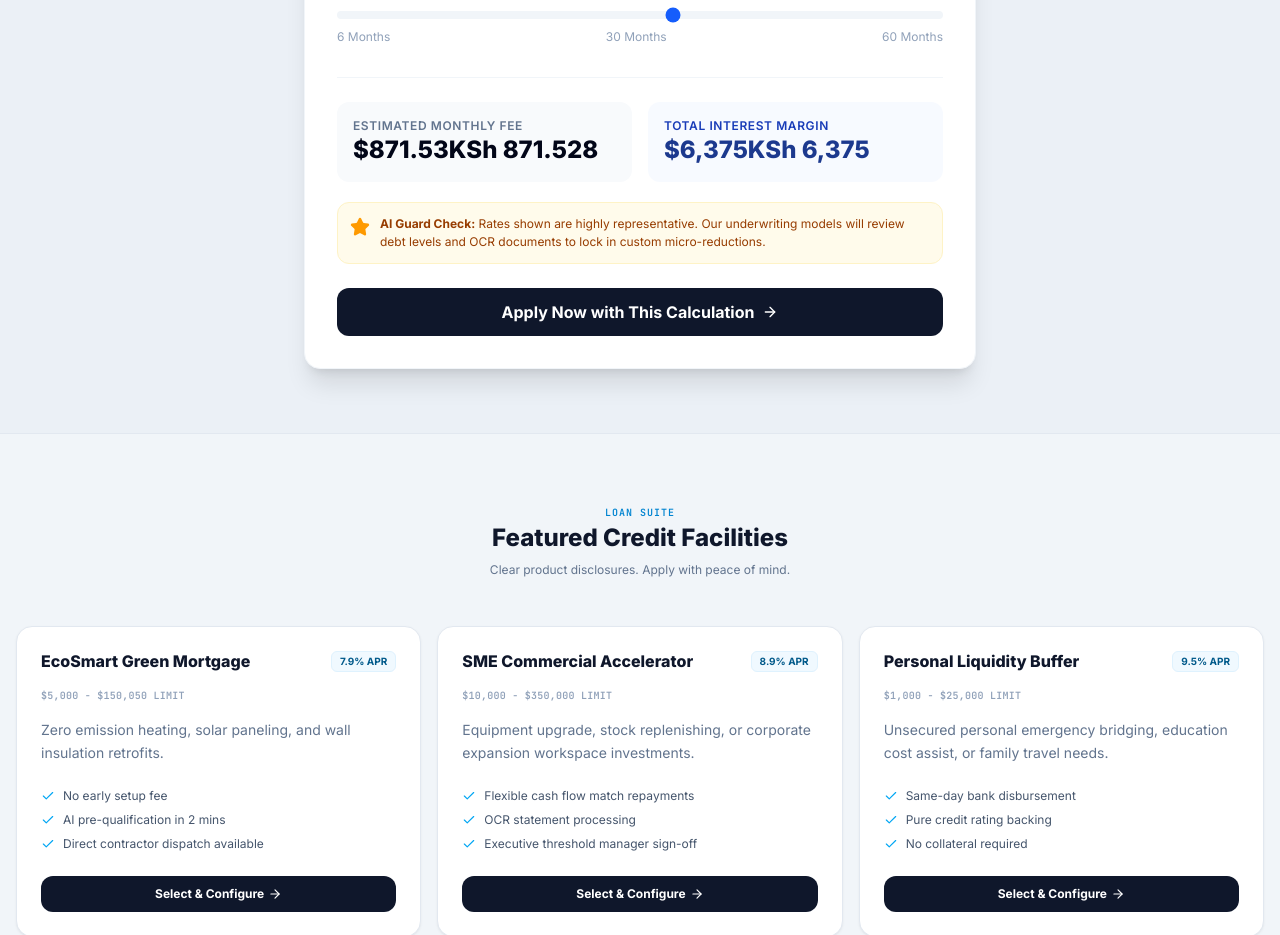
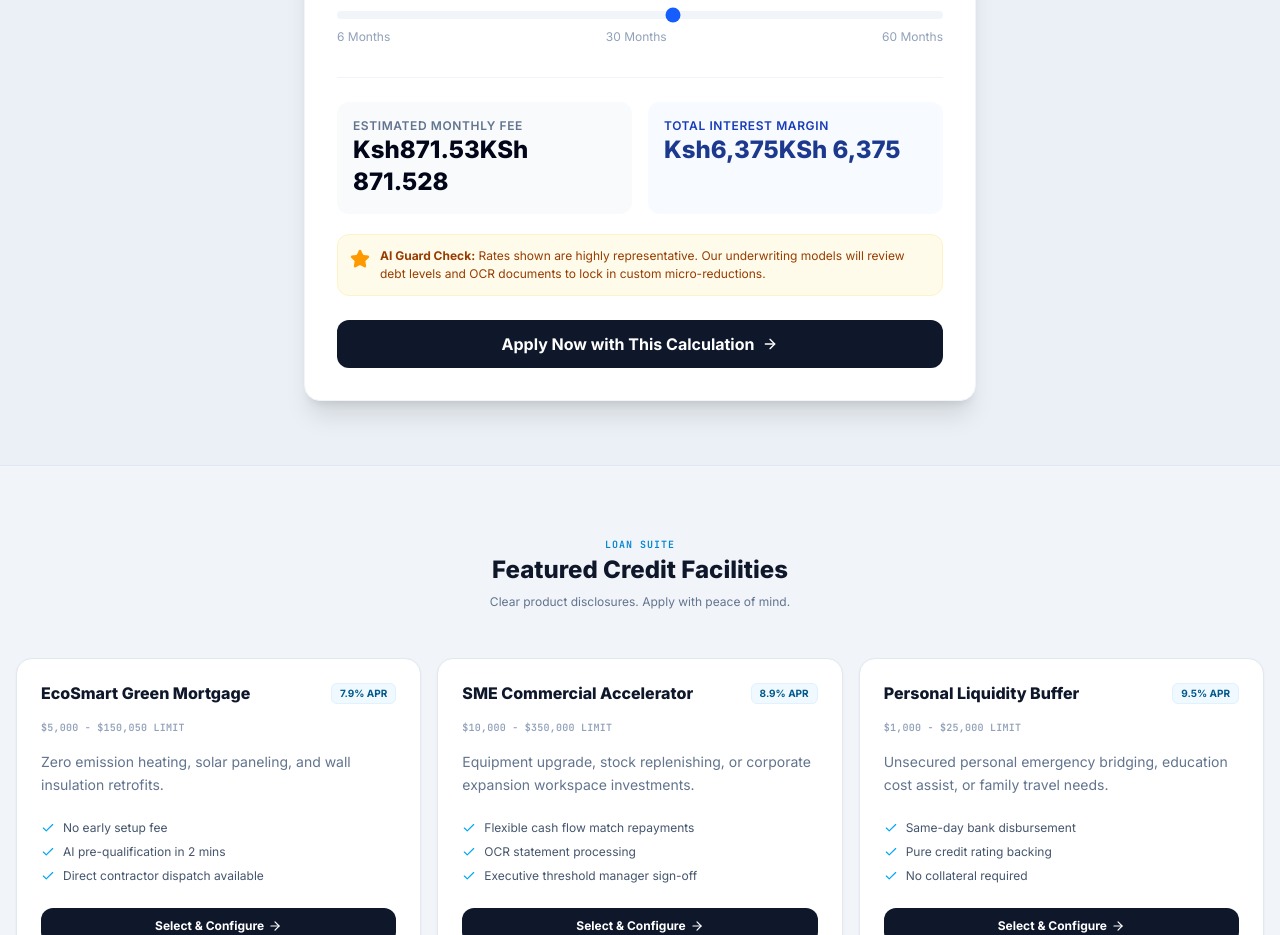
Before and after one commit to muchezn-sudo/Digital-Loan-Application-, a React (Vite) app: page / in a window 1280 px wide. Shown: the part 1640-2575 px from the top of the page. Built offline with nearby package versions, Linux system fonts and the light colour scheme.

Commit message:
Fix MultiStepLoanForm React typing and add lightweight React shim types

```diff
--- a/src/components/LoanCalculator.tsx
+++ b/src/components/LoanCalculator.tsx
@@ -77,12 +77,12 @@ export default function LoanCalculator({ onApplyPreset }: LoanCalculatorProps) {
       <div className="grid grid-cols-1 sm:grid-cols-2 gap-4 mt-8 pt-6 border-t border-slate-100">
         <div className="bg-slate-50 p-4 rounded-xl">
           <span className="text-xs text-slate-500 font-semibold uppercase tracking-wider block">Estimated Monthly Fee</span>
-          <span className="text-2xl font-black text-slate-950">${monthlyRepayment.toFixed(2)}</span>
+          <span className="text-2xl font-black text-slate-950">Ksh{monthlyRepayment.toFixed(2)}</span>
           <span className="text-2xl font-black text-slate-950">KSh {monthlyRepayment.toLocaleString(undefined, { minimumFractionDigits: 2 })}</span>
         </div>
         <div className="bg-blue-50/50 p-4 rounded-xl">
           <span className="text-xs text-blue-800 font-semibold uppercase tracking-wider block">Total Interest Margin</span>
-          <span className="text-2xl font-black text-blue-900">${calculatedInterest.toLocaleString(undefined, { maximumFractionDigits: 2 })}</span>
+          <span className="text-2xl font-black text-blue-900">Ksh{calculatedInterest.toLocaleString(undefined, { maximumFractionDigits: 2 })}</span>
  <span className="text-2xl font-black text-blue-900">KSh {calculatedInterest.toLocaleString(undefined, { maximumFractionDigits: 2 })}</span>        </div>
       </div>
 
```
